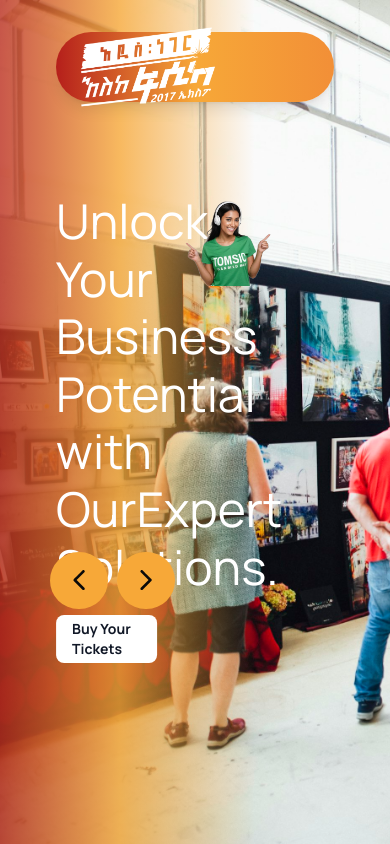
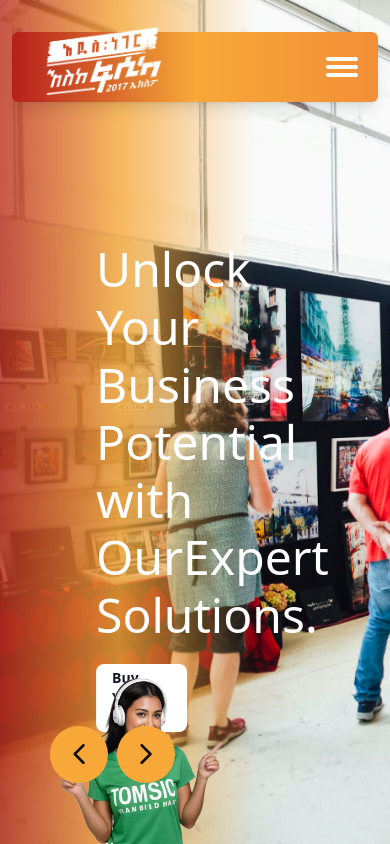
Before and after one commit to DevSoldiers/tamesol-exhibition, a Next.js app: page /en in a window 390 px wide. Built offline with nearby package versions, Linux system fonts and the light colour scheme.

Commit message:
ui: nav hum menu ui update and fix carousel for hero section.

```diff
--- a/content/en.json
+++ b/content/en.json
@@ -2,5 +2,27 @@
   "HomePage": {
     "title": "Hello world!",
     "about": "Go to the about page"
-  }
+  },
+  "Navbar-links": [
+    {
+      "label": "Home",
+      "src": "/"
+    },
+    {
+      "label": "About Us",
+      "src": "/about"
+    },
+    {
+      "label": "Services",
+      "src": "/services"
+    },
+    {
+      "label": "Features",
+      "src": "/features"
+    },
+    {
+      "label": "Contact",
+      "src": "/contact"
+    }
+  ]
 }
--- a/src/_components/Hero/RightSection.hero.tsx
+++ b/src/_components/Hero/RightSection.hero.tsx
@@ -23,37 +23,13 @@ export default function HeroRight() {
   }, []);
 
   return (
-    <div className="relative h-screen">
-      {/* Arrow Button */}
-      {/* <div className="absolute top-5 right-5">
-        <button className="bg-lime-400 w-10 h-10 flex items-center justify-center rounded-full">
-          <FaArrowsUpDownLeftRight ref={arrowRef} className="text-gray-900 text-lg" />
-        </button>
-      </div> */}
-
-      {/* Text Content */}
-      {/* <h2 className="text-white text-3xl font-bold">Your Partner in Business Growth</h2>
-      <p className="text-gray-400 mt-4 text-sm leading-relaxed">
-        From innovative marketing strategies to operational excellence, we provide expert solutions.
-      </p> */}
-
-      {/* Client Count */}
-      {/* <div className="mt-6 flex items-center gap-2">
-        <div className="flex space-x-2">
-          <span className="w-3 h-3 bg-gray-400 rounded-full"></span>
-          <span className="w-3 h-3 bg-gray-400 rounded-full"></span>
-          <span className="w-3 h-3 bg-gray-400 rounded-full"></span>
-        </div>
-        <div className="bg-lime-400 text-gray-900 text-sm font-semibold px-4 py-1 rounded-lg">
-          100K+ Our Clients Here
-        </div>
-      </div> */}
+    <div className="absolute right-24 bottom-0">
       <Image
         src="/headphone_girl.png"
         width={600}
         height={200}
         alt="girl on headphone"
-        className="absolute bottom-0 top-0 right-0 left-0"
+        className=""
       />
     </div>
   );
--- a/src/_components/Hero/hero_carousel.tsx
+++ b/src/_components/Hero/hero_carousel.tsx
@@ -22,12 +22,12 @@ const EmblaCarousel: React.FC<PropType> = (props) => {
     usePrevNextButtons(emblaApi);
 
   return (
-    <section className="embla">
+    <section className="embla bg-slate-500">
       <div className="embla__viewport" ref={emblaRef}>
         <div className="embla__container">
           {slides.map((index) => (
             <div
-              className="relative embla__slide bg-sky-400 h-screen bg-top-header-bg bg-cover bg-no-repeat pt-32 px-14"
+              className="relative embla__slide h-screen bg-top-header-bg bg-cover bg-no-repeat pt-32 px-14"
               key={index}
             >
               {/* overlay cover */}
--- a/src/_components/Hero/index.tsx
+++ b/src/_components/Hero/index.tsx
@@ -3,9 +3,9 @@ import HeroRight from './RightSection.hero';
 
 export default function HeroSection() {
   return (
-    <section className="bg-transparent relative z-[1000] px-14 grid grid-cols-2 gap-5 mt-16 font-manrope">
+    <div className="relative z-[1000] px-14 h-full grid grid-cols-2 items-center">
       <HeroLeft />
       <HeroRight />
-    </section>
+    </div>
   );
 }
--- a/src/_components/Navbar/Navbar.tsx
+++ b/src/_components/Navbar/Navbar.tsx
@@ -1,98 +1,66 @@
 'use client';
 
 import { Button } from '@/components/ui/button';
-import gsap from 'gsap';
+import { useTranslations } from 'next-intl';
 import Image from 'next/image';
-import { useEffect, useRef } from 'react';
+import Link from 'next/link';
+import { useEffect, useState, useRef } from 'react';
 
 export default function Navbar() {
-  const imageContainerRef = useRef<HTMLDivElement>(null);
-  const maxRotation = 15;
+  const [isOpen, setIsOpen] = useState(false);
+  const sidebarRef = useRef<HTMLDivElement>(null);
+  const menuButtonRef = useRef<HTMLButtonElement>(null);
+  const t = useTranslations();
+  const navLinks = t.raw('Navbar-links');
 
+  // Handle body overflow when sidebar is open
   useEffect(() => {
-    const container = imageContainerRef.current;
+    document.body.style.overflow = isOpen ? 'hidden' : '';
+  }, [isOpen]);
 
-    if (container) {
-      gsap.set(container, { transformPerspective: 800 });
+  // Handle clicks outside sidebar
+  useEffect(() => {
+    const handleClickOutside = (event: MouseEvent) => {
+      if (isOpen && sidebarRef.current && menuButtonRef.current) {
+        const isOutsideSidebar = !sidebarRef.current.contains(event.target as Node);
+        const isOutsideMenuButton = !menuButtonRef.current.contains(event.target as Node);
 
-      const handleMouseMove = (e: MouseEvent) => {
-        const { clientX, clientY } = e;
-        const { left, top, width, height } = container.getBoundingClientRect();
-        const centerX = left + width / 2;
-        const centerY = top + height / 2;
-
-        let deltaX = (clientX - centerX) / 25;
-        let deltaY = (clientY - centerY) / 25;
-
-        deltaX = Math.max(-maxRotation, Math.min(maxRotation, deltaX));
-        deltaY = Math.max(-maxRotation, Math.min(maxRotation, deltaY));
-
-        gsap.to(container, {
-          rotationY: deltaX,
-          rotationX: -deltaY,
-          scale: 1.1,
-          ease: 'power2.out',
-          duration: 0.3,
-        });
+        if (isOutsideSidebar && isOutsideMenuButton) {
+          setIsOpen(false);
+        }
+      }
     };
 
-      const handleMouseLeave = () => {
-        gsap.to(container, {
-          rotationY: 0,
-          rotationX: 0,
-          scale: 1,
-          ease: 'power2.out',
-          duration: 0.5,
-        });
-      };
-
-      container.addEventListener('mousemove', handleMouseMove);
-      container.addEventListener('mouseleave', handleMouseLeave);
-
-      return () => {
-        container.removeEventListener('mousemove', handleMouseMove);
-        container.removeEventListener('mouseleave', handleMouseLeave);
-      };
-    }
-  }, []);
+    document.addEventListener('mousedown', handleClickOutside);
+    return () => document.removeEventListener('mousedown', handleClickOutside);
+  }, [isOpen]);
 
   return (
-    <nav className="bg-brand-gradient-var1 text-white px-4 md:px-10 py-5 rounded-full shadow-lg mx-auto flex items-center justify-between relative max-h-[70px]">
+    <nav>
+      <section className="w-full px-14 max-md:px-3 py-8 z-40 relative">
+        <article className="bg-brand-gradient-var1 text-white px-4 md:px-10 py-5 max-md:py-1 rounded-full max-md:rounded-md shadow-lg mx-auto flex items-center justify-between relative max-h-[70px]">
           {/* Logo */}
-      <div
-        className="relative w-[150px] h-[80px] flex items-center justify-center hover:cursor-pointer"
-        ref={imageContainerRef}
-      >
+          <div className="relative w-[150px] h-[80px] flex items-center justify-center hover:cursor-pointer transition-transform duration-300 hover:scale-110">
             <Image
               src="/eske_fasika_logo.png"
               width={150}
               height={120}
               alt="Eske Fasika Logo"
-          className="absolute top-0 transition-transform duration-300"
+              className="absolute top-0 max-md:w-32"
             />
           </div>
 
           {/* Desktop Menu */}
-      <div className="hidden md:flex space-x-6 text-gray-300 items-center">
-        <a href="#" className="navbar-links">
-          Home
-        </a>
-        <a href="#" className="navbar-links">
-          About Us
-        </a>
-        <a href="#" className="navbar-links">
-          Services
-        </a>
-        <a href="#" className="navbar-links">
-          Features
-        </a>
-        <a href="#" className="navbar-links">
-          Contact
-        </a>
+          <div className="hidden lg:flex space-x-6 text-gray-300 items-center">
+            {navLinks.map((link: { label: string; src: string }) => (
+              <Link href={link.src} className="navbar-links" key={link.label}>
+                {link.label}
+              </Link>
+            ))}
           </div>
 
           {/* Buttons */}
-      <div className="hidden md:flex space-x-2">
+          <div className="hidden lg:flex space-x-2">
             <Button variant="secondary" className="bg-white text-black px-4">
               Sign Up
             </Button>
@@ -100,6 +68,41 @@ export default function Navbar() {
               Sign In
             </Button>
           </div>
+
+          {/* Mobile Menu Button */}
+          <button
+            ref={menuButtonRef}
+            className="relative w-10 h-10 flex flex-col justify-center items-center gap-1 lg:hidden"
+            onClick={() => setIsOpen(!isOpen)}
+          >
+            <span
+              className={`w-8 h-1 bg-white rounded block transition-transform duration-300 ${isOpen ? 'rotate-45 translate-y-2' : ''}`}
+            ></span>
+            <span
+              className={`w-8 h-1 bg-white rounded block transition-opacity duration-300 ${isOpen ? 'opacity-0' : 'opacity-100'}`}
+            ></span>
+            <span
+              className={`w-8 h-1 bg-white rounded block transition-transform duration-300 ${isOpen ? '-rotate-45 -translate-y-2' : ''}`}
+            ></span>
+          </button>
+        </article>
+      </section>
+
+      {/* Mobile Menu */}
+      <div
+        ref={sidebarRef}
+        className={`absolute bg-orange-200 h-screen top-0 right-0 w-1/2 z-50 px-10 pt-24 transform transition-transform duration-300 ${isOpen ? 'translate-x-0' : 'translate-x-full'}`}
+      >
+        {/* Mobile Close Button */}
+        <button
+          className="absolute top-3 right-3 w-10 h-10 flex flex-col justify-center items-center gap-1"
+          onClick={() => setIsOpen(false)}
+        >
+          <span className="w-8 h-1 bg-white rounded block rotate-45 translate-y-2 transition-transform duration-300"></span>
+          <span className="w-8 h-1 bg-white rounded block opacity-0"></span>
+          <span className="w-8 h-1 bg-white rounded block -rotate-45 -translate-y-2 transition-transform duration-300"></span>
+        </button>
+      </div>
     </nav>
   );
 }
--- a/src/_styles/carousel.css
+++ b/src/_styles/carousel.css
@@ -4,7 +4,6 @@
   --slide-height: 19rem;
   --slide-spacing: 1rem;
   --slide-size: 100%;
-  background: skyblue;
   max-width: 100%;
   position: absolute;
   inset: 0;
@@ -24,7 +23,7 @@
   transform: translate3d(0, 0, 0);
   flex: 0 0 var(--slide-size);
   min-width: 0;
-  padding-left: var(--slide-spacing);
+  /* padding-left: var(--slide-spacing); */
 }
 
 .embla__slide__number {
@@ -46,7 +45,7 @@
   gap: 1.2rem;
   margin-top: 1.8rem;
   position: absolute;
-  bottom: -400%;
+  bottom: 0;
   left: 50px;
   z-index: 1000;
 }
--- a/src/app/[locale]/page.tsx
+++ b/src/app/[locale]/page.tsx
@@ -8,12 +8,12 @@ export default function Home() {
   return (
     <main className="">
       {/* nav and hero wrapper */}
-      <section className="relative">
+      <section className="relative overflow-x-hidden h-screen">
         {/* carousel background section */}
-        <EmblaCarousel slides={[1, 2, 3]} options={{ loop: true }} />
+        <EmblaCarousel slides={[1, 2, 3]} options={{ loop: false }} />
         {/* nav and hero section */}
-        <article className="w-full px-14 py-8 z-40 relative">
-          <Navbar />
+        <Navbar />
+        <article className="w-full px-14 max-md:px-3 py-8 z-40 relative">
           {/* <HeroSection /> */}
         </article>
       </section>
```
Lines whose indentation alone changed are shown as unchanged.
